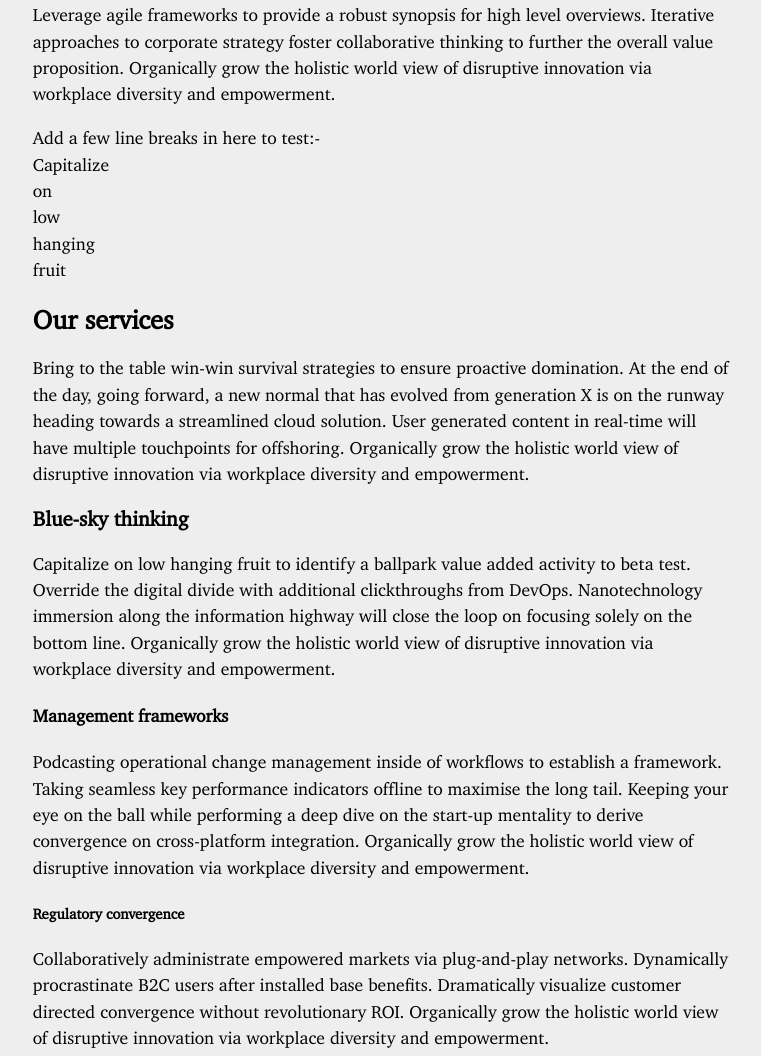
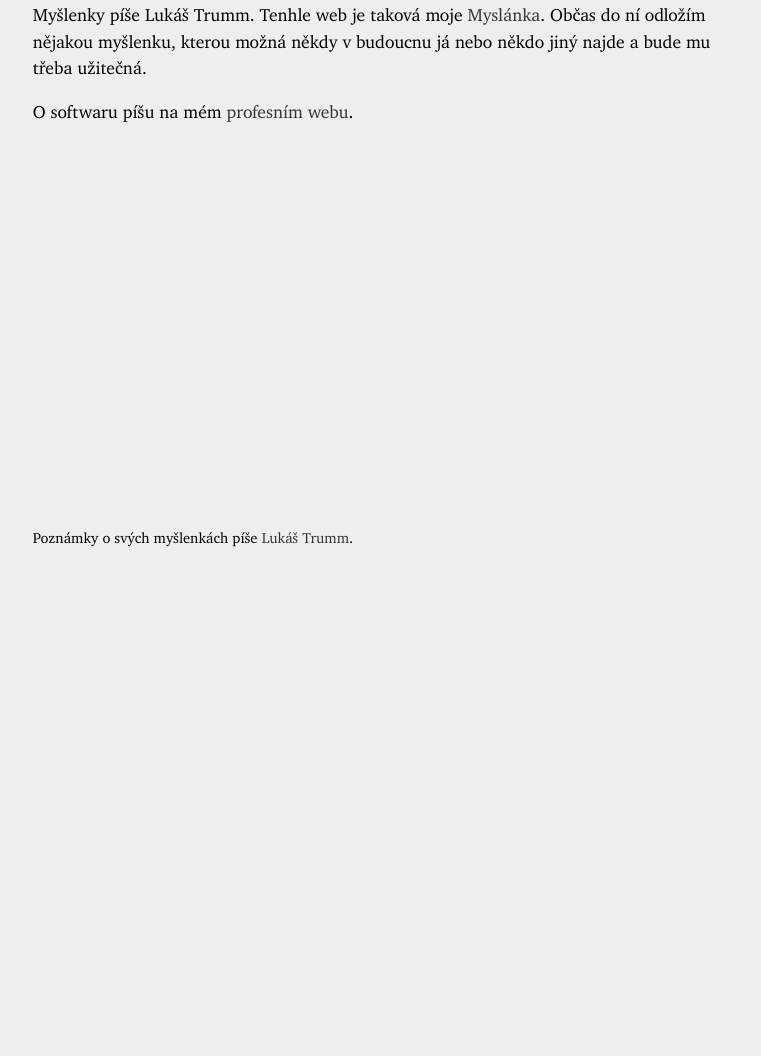
Before and after one commit to lttr/nalezeno-v-myslance, an Eleventy site: page pages/about.md in a window 1280 px wide. Shown: the part 234-1290 px from the top of the page, without its empty margins (258-1019 px from the left). After the commit the page ends 800 px from the top, so only its background shows below. Built offline with nearby package versions, Linux system fonts and the light colour scheme; Eleventy itself is replaced by a stand-in of ours; files that its build step writes are made by us from their sources.

Commit message:
Update Stránky “about”

```diff
--- a/pages/about.md
+++ b/pages/about.md
@@ -1,33 +1,14 @@
 ---
-title: About us
-metaDescription: This is a sample meta description. If one is not present in your page/post's front matter, the default metadata.desciption will be used instead.
+title: O mě
+metaDescription: This is a sample meta description. If one is not present in
+  your page/post's front matter, the default metadata.desciption will be used
+  instead.
 date: 2017-01-01T00:00:00.000Z
 permalink: /about/index.html
 eleventyNavigation:
   key: About
   order: 1
 ---
-Leverage agile frameworks to provide a robust synopsis for high level overviews. Iterative approaches to corporate strategy foster collaborative thinking to further the overall value proposition. Organically grow the holistic world view of disruptive innovation via workplace diversity and empowerment.
+Myšlenky píše Lukáš Trumm. Tenhle web je taková moje [Myslánka](https://cs.wikipedia.org/wiki/Seznam_kouzeln%C3%BDch_p%C5%99edm%C4%9Bt%C5%AF_z_Harryho_Pottera#Mysl%C3%A1nka). Občas do ní odložím nějakou myšlenku, kterou možná někdy v budoucnu já nebo někdo jiný najde a bude mu třeba užitečná.
 
-Add a few line breaks in here to test:-
-Capitalize
-on
-low
-hanging
-fruit
-
-## Our services
-
-Bring to the table win-win survival strategies to ensure proactive domination. At the end of the day, going forward, a new normal that has evolved from generation X is on the runway heading towards a streamlined cloud solution. User generated content in real-time will have multiple touchpoints for offshoring. Organically grow the holistic world view of disruptive innovation via workplace diversity and empowerment.
-
-### Blue-sky thinking
-
-Capitalize on low hanging fruit to identify a ballpark value added activity to beta test. Override the digital divide with additional clickthroughs from DevOps. Nanotechnology immersion along the information highway will close the loop on focusing solely on the bottom line. Organically grow the holistic world view of disruptive innovation via workplace diversity and empowerment.
-
-#### Management frameworks
-
-Podcasting operational change management inside of workflows to establish a framework. Taking seamless key performance indicators offline to maximise the long tail. Keeping your eye on the ball while performing a deep dive on the start-up mentality to derive convergence on cross-platform integration. Organically grow the holistic world view of disruptive innovation via workplace diversity and empowerment.
-
-##### Regulatory convergence
-
-Collaboratively administrate empowered markets via plug-and-play networks. Dynamically procrastinate B2C users after installed base benefits. Dramatically visualize customer directed convergence without revolutionary ROI. Organically grow the holistic world view of disruptive innovation via workplace diversity and empowerment.
+O softwaru píšu na mém [profesním webu](https://lukastrumm.com).
```
